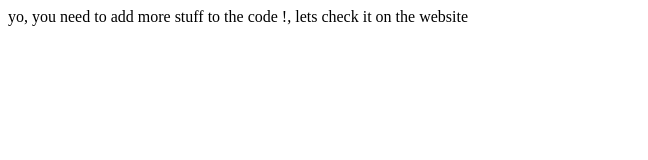
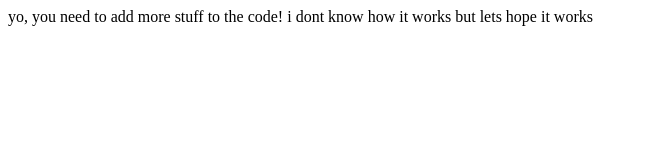
Before and after one commit to syh4n/tra1ning, a plain HTML site: page newfiles.html in a window 1280 px wide. Shown: the whole page, without its empty margins (0-648 px from the left). Drawn offline with Linux system fonts and the light colour scheme.

Commit message:
website viewing

```diff
--- a/newfiles.html
+++ b/newfiles.html
@@ -6,7 +6,7 @@
     <title>Document</title>
 </head>
 <body>
-    yo, you need to add more stuff to the code !, lets check it on the website
-
+    yo, you need to add more stuff to the code! i dont know how it works but
+    lets hope it works
 </body>
 </html>
```
